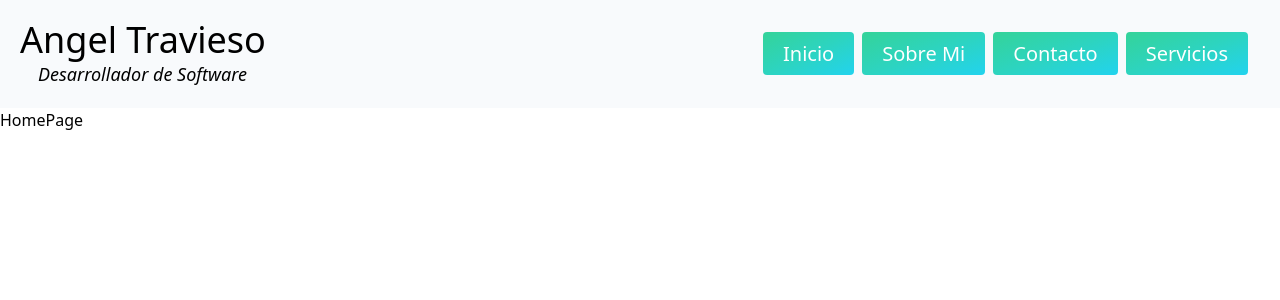
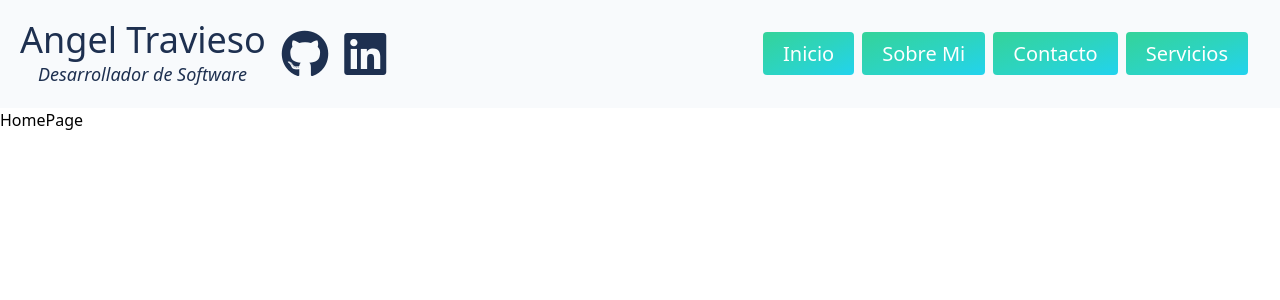
Before and after one commit to AngelTravieso/Portafolio, a React (Vite) app: page /inicio in a window 1280 px wide. Shown: the top 300 px of the page. Built offline with nearby package versions, Linux system fonts and the light colour scheme.

Commit message:
ADD - github and linkedin icon

```diff
--- a/index.html
+++ b/index.html
@@ -4,6 +4,8 @@
     <meta charset="UTF-8" />
     <link rel="icon" type="image/svg+xml" href="/vite.svg" />
     <meta name="viewport" content="width=device-width, initial-scale=1.0" />
+    <!-- Fontawesome -->
+    <link rel="stylesheet" href="https://cdnjs.cloudflare.com/ajax/libs/font-awesome/6.4.0/css/all.min.css" integrity="sha512-iecdLmaskl7CVkqkXNQ/ZH/XLlvWZOJyj7Yy7tcenmpD1ypASozpmT/E0iPtmFIB46ZmdtAc9eNBvH0H/ZpiBw==" crossorigin="anonymous" referrerpolicy="no-referrer" />
     <title>Angel Travieso</title>
   </head>
   <body>
--- a/src/ui/components/Navbar.jsx
+++ b/src/ui/components/Navbar.jsx
@@ -6,10 +6,27 @@ export const Navbar = () => {
     return(
         <div className="bg-slate-50 p-5">
             <div className="flex justify-between items-center">
-                {/* Angel Travieso */}
-                <div className="nav-word flex flex-col items-center">
-                    <p className='text-4xl leading-10 font-medium animate__animated animate__fadeInDown'>Angel Travieso</p>
-                    <p className='text-lg italic animate__animated animate__flipInX'>Desarrollador de Software</p>
+                {/* Left Side */}
+                <div className="left-side flex items-center">
+                    {/* Angel Travieso */}
+                    <div className="nav-word flex flex-col items-center pr-2">
+                        <p className='text-4xl leading-10 font-medium text-dark-grey animate__animated animate__fadeInDown'>Angel Travieso</p>
+                        <p className='text-lg italic text-dark-grey animate__animated animate__flipInX'>Desarrollador de Software</p>
+                    </div>
+                    <div className="navbar-icons flex justify-between">
+                        <div className="icon text-5xl mx-2 text-dark-grey animate__animated animate__fadeIn">
+                            {/* Github */}
+                            <a href="https://github.com/AngelTravieso" target='_blank'>
+                                <i className="fa-brands fa-github"></i>
+                            </a>
+                        </div>
+                        <div className="icon text-5xl mx-2 text-dark-grey animate__animated animate__fadeIn">
+                            {/* LinkedIn */}
+                            <a href="https://www.linkedin.com/in/angel-gustavo-travieso-castro" target='_blank'>
+                                <i className="fa-brands fa-linkedin"></i>
+                            </a>
+                        </div>
+                    </div>
                 </div>
                 {/* NavLinks */}
                 <div className="nav-links px-2 animate__animated animate__fadeInRight">
--- a/tailwind.config.js
+++ b/tailwind.config.js
@@ -5,7 +5,11 @@ export default {
         './src/**/*.{js,ts,jsx,tsx}'
     ],
     theme: {
-        extend: {},
+        extend: {
+            colors: {
+                'dark-grey': '#1E3050',
+            },
+        }
     },
     plugins: [],
 }
```
